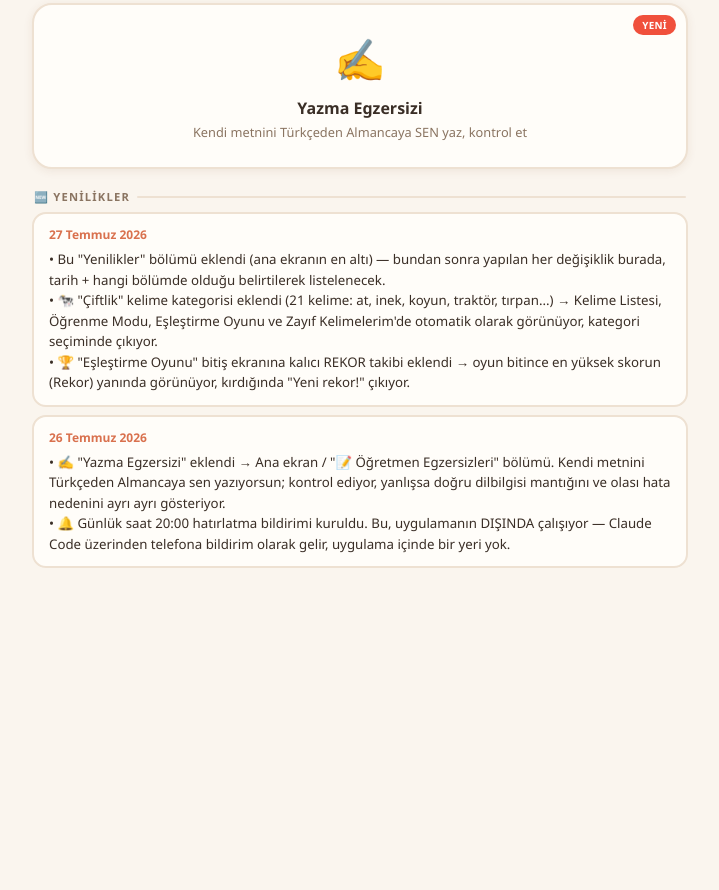
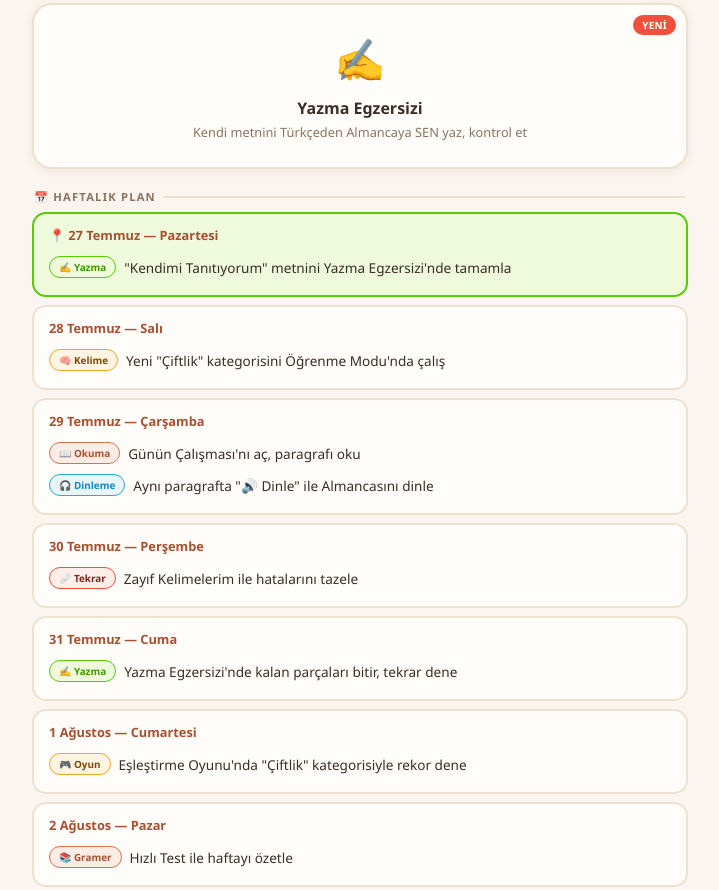
Before and after one commit to keremayaz248-byte/almanca, a plain HTML site: page index.html in a window 1280 px wide. Shown: the part 1720-2610 px from the top of the page, without its empty margins (280-999 px from the left). Before the commit the page ends 2406 px from the top, so only its background shows below. Drawn offline with Linux system fonts and the light colour scheme.

Commit message:
Haftalik Plan bolumu ve Gunun Calismasi'na sesli dinleme eklendi
- Ana ekrana tarihli, beceri etiketli (Yazma/Dinleme/Okuma/Kelime/Tekrar)
  Haftalik Plan bolumu: goreve tiklayinca ilgili bolume goturuyor, bugun
  yesille vurgulaniyor
- Gunun Calismasi ekranina "Dinle" butonu: tarayicinin kendi Almanca
  seslendirmesiyle paragrafi okuyor (SpeechSynthesis, dosya/servis yok)
- goCatSelect() yardimci fonksiyonu: kategoriye tek tikla atlayip baslatiyor
- Changelog guncellendi

```diff
--- a/index.html
+++ b/index.html
@@ -92,6 +92,19 @@ main{width:100%;max-width:700px;padding:18px 22px 80px}
 .mc-badge-new{position:absolute;top:10px;right:10px;background:var(--red);color:#fff;font-size:.62rem;font-weight:800;padding:3px 9px;border-radius:999px;letter-spacing:.3px}
 .cl-item{background:var(--white);border:2px solid var(--border);border-radius:14px;padding:12px 15px;margin-bottom:8px;font-size:.83rem;line-height:1.55;text-align:left}
 .cl-date{font-weight:800;color:var(--purple);font-size:.75rem;margin-bottom:4px;display:block}
+.wp-day{background:var(--white);border:2px solid var(--border);border-radius:14px;padding:12px 15px;margin-bottom:8px;text-align:left}
+.wp-day.wp-today{border-color:var(--green);background:var(--green-bg)}
+.wp-date{font-weight:800;font-size:.8rem;color:var(--purple-dark);margin-bottom:7px}
+.wp-task{display:flex;align-items:center;gap:8px;font-size:.85rem;padding:5px 0;cursor:pointer}
+.wp-task:hover{opacity:.75}
+.wp-tag{flex-shrink:0;font-size:.62rem;font-weight:800;padding:3px 9px;border-radius:999px;white-space:nowrap}
+.wp-tag-write{background:var(--green-bg);color:var(--green-dark);border:1px solid var(--green)}
+.wp-tag-listen{background:var(--blue-bg);color:#0e8ac7;border:1px solid var(--blue)}
+.wp-tag-read{background:var(--purple-bg);color:var(--purple-dark);border:1px solid var(--purple)}
+.wp-tag-vocab{background:var(--yellow-bg);color:#7c4a03;border:1px solid var(--yellow)}
+.wp-tag-review{background:var(--red-bg);color:#8a1f1f;border:1px solid var(--red)}
+.wp-tag-game{background:var(--yellow-bg);color:#7c4a03;border:1px solid var(--yellow)}
+.wp-tag-grammar{background:var(--purple-bg);color:var(--purple-dark);border:1px solid var(--purple)}
 .mode-card:hover{transform:translateY(-3px);box-shadow:0 8px 24px rgba(0,0,0,.1)}
 .mode-card.col-purple:hover{border-color:var(--purple)}
 .mode-card.col-red:hover{border-color:var(--red)}
@@ -639,7 +652,11 @@ main{width:100%;max-width:700px;padding:18px 22px 80px}
     </div>
   </div>
 
-  <!-- BÖLÜM 5: YENİLİKLER — her güncellemede buraya not düşülür -->
+  <!-- BÖLÜM 5: HAFTALIK PLAN — tarihli, beceri etiketli (Yazma/Dinleme/Okuma/Kelime/Tekrar), tıklayınca ilgili bölüme götürür -->
+  <div class="sec-head">📅 Haftalık Plan</div>
+  <div id="weeklyPlanWrap"></div>
+
+  <!-- BÖLÜM 6: YENİLİKLER — her güncellemede buraya not düşülür -->
   <div class="sec-head">🆕 Yenilikler</div>
   <div id="changelogWrap"></div>
 </div>
@@ -1051,6 +1068,7 @@ main{width:100%;max-width:700px;padding:18px 22px 80px}
   </div>
   <div class="read-actions">
     <button class="btn-toggle" onclick="paraToggleTR()">👁 Türkçeyi Göster</button>
+    <button class="btn-toggle" id="paraListenBtn" onclick="paraListen()" style="display:none">🔊 Dinle</button>
   </div>
   <div id="paraQuiz"></div>
 </div>
@@ -1767,12 +1785,54 @@ function hdrBackGo(){
   goHome();
 }
 
+// Haftalık Plan — her hafta elle güncellenir (statik veri), o haftaki her gün için beceri etiketli görev(ler).
+// Tıklanan görev doğrudan ilgili bölüme götürür. "today" ISO tarihiyle eşleşen gün yeşil vurgulanır.
+const WEEKLY_PLAN = [
+  {iso:'2026-07-27', label:'27 Temmuz — Pazartesi', tasks:[
+    {tag:'write', tagLabel:'✍️ Yazma', text:'"Kendimi Tanıtıyorum" metnini Yazma Egzersizi\'nde tamamla', fn:'openYazmaList()'},
+  ]},
+  {iso:'2026-07-28', label:'28 Temmuz — Salı', tasks:[
+    {tag:'vocab', tagLabel:'🧠 Kelime', text:'Yeni "Çiftlik" kategorisini Öğrenme Modu\'nda çalış', fn:"goCatSelect('learn','Çiftlik')"},
+  ]},
+  {iso:'2026-07-29', label:'29 Temmuz — Çarşamba', tasks:[
+    {tag:'read', tagLabel:'📖 Okuma', text:'Günün Çalışması\'nı aç, paragrafı oku', fn:'openYSHub()'},
+    {tag:'listen', tagLabel:'🎧 Dinleme', text:'Aynı paragrafta "🔊 Dinle" ile Almancasını dinle', fn:'openYSHub()'},
+  ]},
+  {iso:'2026-07-30', label:'30 Temmuz — Perşembe', tasks:[
+    {tag:'review', tagLabel:'🩹 Tekrar', text:'Zayıf Kelimelerim ile hatalarını tazele', fn:'startReview()'},
+  ]},
+  {iso:'2026-07-31', label:'31 Temmuz — Cuma', tasks:[
+    {tag:'write', tagLabel:'✍️ Yazma', text:'Yazma Egzersizi\'nde kalan parçaları bitir, tekrar dene', fn:'openYazmaList()'},
+  ]},
+  {iso:'2026-08-01', label:'1 Ağustos — Cumartesi', tasks:[
+    {tag:'game', tagLabel:'🎮 Oyun', text:'Eşleştirme Oyunu\'nda "Çiftlik" kategorisiyle rekor dene', fn:"goCatSelect('game','Çiftlik')"},
+  ]},
+  {iso:'2026-08-02', label:'2 Ağustos — Pazar', tasks:[
+    {tag:'grammar', tagLabel:'📚 Gramer', text:'Hızlı Test ile haftayı özetle', fn:'startHizliTest()'},
+  ]},
+];
+function isoTodayLocal(){ const d=new Date(); return d.getFullYear()+'-'+String(d.getMonth()+1).padStart(2,'0')+'-'+String(d.getDate()).padStart(2,'0'); }
+function renderWeeklyPlan(){
+  const w=document.getElementById('weeklyPlanWrap');
+  if(!w)return;
+  const t=isoTodayLocal();
+  w.innerHTML = WEEKLY_PLAN.map(day=>{
+    const isToday = day.iso===t;
+    return '<div class="wp-day'+(isToday?' wp-today':'')+'">'+
+      '<div class="wp-date">'+(isToday?'📍 ':'')+day.label+'</div>'+
+      day.tasks.map(tk=>'<div class="wp-task" onclick="'+tk.fn+'"><span class="wp-tag wp-tag-'+tk.tag+'">'+tk.tagLabel+'</span><span>'+tk.text+'</span></div>').join('')+
+      '</div>';
+  }).join('');
+}
+
 // Yenilikler listesi — her güncellemede en üste yeni bir tarih girilir, hangi bölümde olduğu belirtilir.
 const CHANGELOG = [
   {date:'27 Temmuz 2026', items:[
     'Bu "Yenilikler" bölümü eklendi (ana ekranın en altı) — bundan sonra yapılan her değişiklik burada, tarih + hangi bölümde olduğu belirtilerek listelenecek.',
     '🐄 "Çiftlik" kelime kategorisi eklendi (21 kelime: at, inek, koyun, traktör, tırpan...) → Kelime Listesi, Öğrenme Modu, Eşleştirme Oyunu ve Zayıf Kelimelerim\'de otomatik olarak görünüyor, kategori seçiminde çıkıyor.',
     '🏆 "Eşleştirme Oyunu" bitiş ekranına kalıcı REKOR takibi eklendi → oyun bitince en yüksek skorun (Rekor) yanında görünüyor, kırdığında "Yeni rekor!" çıkıyor.',
+    '📅 Ana ekrana "Haftalık Plan" bölümü eklendi (Yenilikler\'in hemen üstü) — her gün için Yazma/Dinleme/Okuma/Kelime/Tekrar etiketli görev listesi, göreve tıklayınca doğrudan o bölüme götürüyor. Bugünün günü yeşille vurgulanıyor.',
+    '🎧 "Günün Çalışması" (YS Hocanla → Günün Çalışması) ekranına "🔊 Dinle" butonu eklendi — tarayıcının kendi Almanca seslendirmesiyle paragrafı dinleyebiliyorsun, dosya/internet gerekmiyor.',
   ]},
   {date:'26 Temmuz 2026', items:[
     '✍️ "Yazma Egzersizi" eklendi → Ana ekran / "📝 Öğretmen Egzersizleri" bölümü. Kendi metnini Türkçeden Almancaya sen yazıyorsun; kontrol ediyor, yanlışsa doğru dilbilgisi mantığını ve olası hata nedenini ayrı ayrı gösteriyor.',
@@ -1791,6 +1851,7 @@ function renderChangelog(){
 // Ana ekran panelini güncelle (seri, XP, hedef, zayıf kelime butonu)
 function renderHome(){
   ensureDay();
+  renderWeeklyPlan();
   renderChangelog();
   document.getElementById('dStreak').textContent=DB.streak.cur;
   document.getElementById('dXp').textContent=DB.xp;
@@ -1937,6 +1998,15 @@ function selCat(name,card){
   document.querySelectorAll('.cat-card').forEach(c=>c.classList.remove('selected'));
   card.classList.add('selected');
   activeCat = name;
+}
+// Haftalık Plan gibi yerlerden tek tıkla "kategori seç + başla" için kısayol
+function goCatSelect(mode,catName){
+  goCat(mode);
+  const cards=document.querySelectorAll('#catGrid .cat-card');
+  let target=null;
+  cards.forEach(c=>{ const n=c.querySelector('.cc-name'); if(n && n.textContent===catName) target=c; });
+  if(target) target.click();
+  catGo();
 }
 
 function getWords(){
@@ -3998,10 +4068,21 @@ const PARA_READINGS = [
     speak:'Şimdi bir tanıdığını anlat: Adı, yaşı, mesleği, haftada kaç gün çalıştığı, ne zaman izinli olduğu. „Er/Sie heißt… ist … Jahre alt. Er/Sie ist … (meslek). Er/Sie arbeitet … Tage pro Woche."'
   },
 ];
-let paraTRshown=false;
+let paraTRshown=false, paraCurrentDe='';
+// Tarayıcının yerleşik seslendirmesi (SpeechSynthesis) — dosya/servis gerekmez, sadece Almanca metni okur.
+function paraListen(){
+  if(!('speechSynthesis' in window) || !paraCurrentDe) return;
+  window.speechSynthesis.cancel();
+  const u=new SpeechSynthesisUtterance(paraCurrentDe);
+  u.lang='de-DE'; u.rate=0.85;
+  window.speechSynthesis.speak(u);
+}
 function openPara(){
   const idx=(new Date().getDate())%PARA_READINGS.length;
   const p=PARA_READINGS[idx];
+  paraCurrentDe=p.de;
+  const listenBtn=document.getElementById('paraListenBtn');
+  if(listenBtn) listenBtn.style.display=('speechSynthesis' in window)?'inline-block':'none';
   document.getElementById('paraNote').innerHTML=p.note;
   document.getElementById('paraDe').textContent=p.de;
   document.getElementById('paraTr').textContent=p.tr;
```
